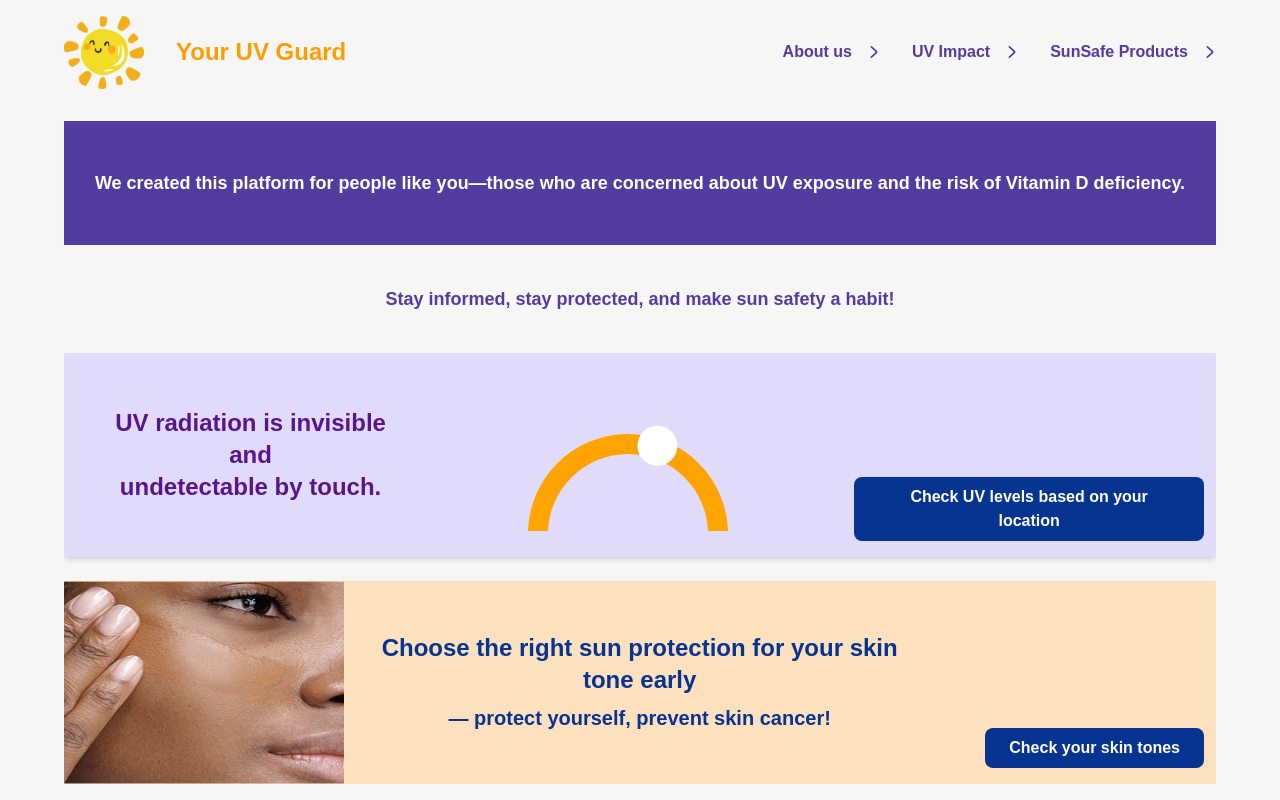
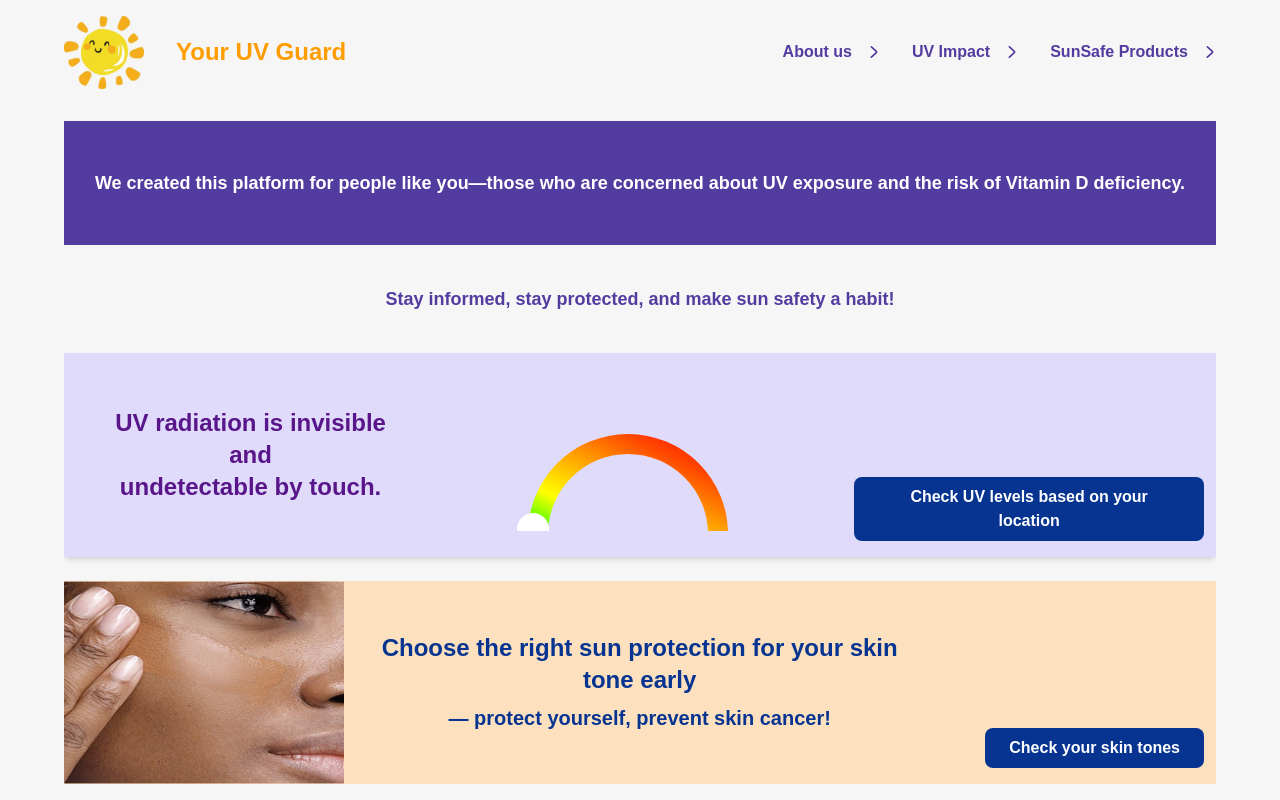
Before and after one commit to klauswong888/FIT5120-UVGuard, a Next.js app in the folder uv-guard/: page / in a window 1280 px wide. Built offline with nearby package versions, Linux system fonts and the light colour scheme.

Commit message:
real-time uvIndex stored in Redux

```diff
--- a/uv-guard/package.json
+++ b/uv-guard/package.json
@@ -15,6 +15,7 @@
     "@fortawesome/free-solid-svg-icons": "^6.7.2",
     "@fortawesome/react-fontawesome": "^0.2.2",
     "@hookform/resolvers": "^4.1.3",
+    "@reduxjs/toolkit": "^2.6.1",
     "moment": "^2.30.1",
     "next": "^15.2.2",
     "openmeteo": "^1.1.5",
@@ -24,6 +25,7 @@
     "react-dom": "^19.0.0",
     "react-hook-form": "^7.54.2",
     "react-icons": "^5.5.0",
+    "react-redux": "^9.2.0",
     "recharts": "^2.15.1",
     "zod": "^3.24.2"
   },
--- a/uv-guard/src/app/components/UVIndexChart.tsx
+++ b/uv-guard/src/app/components/UVIndexChart.tsx
@@ -1,62 +1,64 @@
 "use client";
-import { PieChart, Pie, Cell, ResponsiveContainer } from "recharts";
+import { useState, useEffect } from "react";
+import { PieChart, Pie, ResponsiveContainer } from "recharts";
+import { useAppSelector } from "@/app/store/hooks";
 
 const RADIAN = Math.PI / 180;
 
-// ✅ 定义数据类型
-interface PieData {
-  name: string;
-  value: number;
+// ✅ UV 颜色映射（渐变色）
+const UV_COLORS = [
+  { stop: "0%", color: "#00FF00" },   // 0-2 (低) 绿色
+  { stop: "25%", color: "#FFFF00" },  // 3-5 (中) 黄色
+  { stop: "50%", color: "#FFA500" },  // 6-7 (高) 橙色
+  { stop: "75%", color: "#FF4500" },  // 8-10 (非常高) 深橙
+  { stop: "100%", color: "#FF0000" }, // 11+ (极端) 红色
+];
+
+// ✅ UV Index 组件 Props
+interface UVIndexChartProps {
+  uvIndex: number; // 当前 UV 指数
 }
 
-// ✅ 定义组件 Props 类型
-interface DotIndicatorProps {
-  value: number; // UV 指数
-  data: PieData[]; // 数据数组
-  cx: number; // 圆心 X 坐标
-  cy: number; // 圆心 Y 坐标
-  iR: number; // 内半径
-  oR: number; // 外半径
-  color: string; // 指示点颜色
-}
+// ✅ UV Index 半圆组件
+const UVIndexChart = () => {
+  const [dotPosition, setDotPosition] = useState({ x: 0, y: 0 });
+  const uvIndex = useAppSelector((state) => state.uv.uvIndex);
 
-// ✅ dotIndicator 函数定义（指示点计算）
-const dotIndicator = ({ value, data, cx, cy, iR, oR, color }: DotIndicatorProps) => {
-  let total = data.reduce((sum, item) => sum + item.value, 0); // 计算总和
+  const maxUV = 12; // 最大 UV 指数
+  const cx = 170;
+  const cy = 150;
+  const iR = 80;
+  const oR = 100;
+  const dotSize = 16; // 指示点大小
 
-  // 计算指示点的角度
-  const ang = 180.0 * (1 - value / total);
-  const radians = -RADIAN * ang; // 转换为弧度
+  // ✅ 计算 UV Cell 数据
+  const data = [{ name: "UV Scale", value: maxUV }];
 
-  // 计算指示点的位置
+  // **计算指示点位置**
+  useEffect(() => {
+    const angle = 180 * (1 - uvIndex / maxUV); // 计算角度
+    const radians = -RADIAN * angle; // 转换为弧度
     const radius = (iR + oR) / 2; // 让点落在弧的中间
     const x = cx + radius * Math.cos(radians);
     const y = cy + radius * Math.sin(radians);
 
-  return <circle cx={x} cy={y} r={20} fill={color} stroke="none" />;
-};
+    setDotPosition({ x, y });
+  }, [uvIndex]);
 
-const data: PieData[] = [
-  { name: "A", value: 80 },
-];
-
-const cx = 170;
-const cy = 150;
-const iR = 80;
-const oR = 100;
-const value = 50;
-
-const UVIndexChart = () => {
   return (
     <div className="w-full h-[75%]">
       <ResponsiveContainer width="100%" height="100%">
         <PieChart>
+          {/* ✅ 定义渐变色 */}
           <defs>
-            <radialGradient id="gradientColor" x1="0%" y1="100%" x2="100%" y2="0%">
-              <stop offset="0%" stopColor="#FF9D00" />
-              <stop offset="100%" stopColor="#FFA500" />
-            </radialGradient>
+            <linearGradient id="uvGradient" x1="0%" y1="100%" x2="100%" y2="0%">
+              {UV_COLORS.map((stop, index) => (
+                <stop key={index} offset={stop.stop} stopColor={stop.color} />
+              ))}
+            </linearGradient>
           </defs>
+
+          {/* ✅ 渐变半圆 UV 颜色 */}
           <Pie
             dataKey="value"
             startAngle={180}
@@ -66,18 +68,16 @@ const UVIndexChart = () => {
             cy={cy}
             innerRadius={iR}
             outerRadius={oR}
-              // fill="url(#gradientColor)"
             stroke="none"
-          >
-              {data.map((entry, index) => (
-                <Cell key={`cell-${index}`} fill="url(#gradientColor)" />
-              ))}
-          </Pie>
-          {dotIndicator({ value, data, cx, cy, iR, oR, color: "#FFFFFF" })}
+            fill="url(#uvGradient)"
+          />
+
+          {/* ✅ 指示点 (dot) 放大且颜色固定白色 */}
+          <circle cx={dotPosition.x} cy={dotPosition.y} r={dotSize} fill="#FFFFFF" stroke="none" />
         </PieChart>
       </ResponsiveContainer>
     </div>
   );
-}
+};
 
 export default UVIndexChart;
--- a/uv-guard/src/app/layout.tsx
+++ b/uv-guard/src/app/layout.tsx
@@ -3,6 +3,7 @@ import localFont from "next/font/local";
 import "./globals.css";
 import Link from "next/link";
 import Image from "next/image";
+import Providers from "./store/Providers";
 
 const geistSans = localFont({
   src: "./fonts/GeistVF.woff",
@@ -59,7 +60,9 @@ export default function RootLayout({
                 </div>
               </header>
               <main className="flex-1 overflow-scroll">
-                {children}
+                <Providers>
+                  {children}
+                </Providers>
               </main>
             </div>
           </body>
--- a/uv-guard/src/app/pages/uvTrend/page.tsx
+++ b/uv-guard/src/app/pages/uvTrend/page.tsx
@@ -2,7 +2,9 @@
 import UvTrendChart from "@/app/components/UVTrendChart";
 import UVIndexChart from '@/app/components/UVIndexChart'
 import { useState, useEffect } from "react";
-import moment from "moment";
+import moment from "moment-timezone"
+import { useAppDispatch } from "@/app/store/hooks";
+import { setUVIndex } from "@/app/store/uvSlice";
 
 
 const DEFAULT_ADDRESS = "Melbourne, Australia";
@@ -18,6 +20,9 @@ const UvTrend = () => {
     const [lat, setLat] = useState<number | null>(null);
     const [lng, setLng] = useState<number | null>(null);
     const [timezone, setTimezone] = useState<string | null>(null);
+    const [currentUV, setCurrentUV] = useState<number>(0);
+
+    const dispatch = useAppDispatch();
 
     /** 🚀 页面加载时获取用户地理位置，并自动查询 UV 数据 */
     useEffect(() => {
@@ -90,7 +95,12 @@ const UvTrend = () => {
             const data = await res.json();
 
             if (!data.error) {
-                setUvData(formatUvData(data.uvData));
+                const formattedData = formatUvData(data.uvData);
+                setUvData(formattedData);
+                const nowHour = moment().tz(timezone).hour();
+                const currentUVIndex = formattedData.find((item) => parseInt(item.time.split(":")[0]) === nowHour);
+
+                dispatch(setUVIndex(currentUVIndex ? currentUVIndex.uvIndex : 0));
             } else {
                 alert("Failed to fetch UV data.");
             }
@@ -103,8 +113,18 @@ const UvTrend = () => {
 
     /** ⏳ 更新时间 */
     useEffect(() => {
-        setCurrentTime(`${moment().format("HH:mm")}, ${moment(selectedDate).format("DD MMM YYYY")}`);
-    }, [selectedDate]);
+        const updateTime = () => {
+        const validTimezone = timezone ?? "Australia/Melbourne";
+        const now = moment().tz(validTimezone);
+        const formattedDate = moment(selectedDate).tz(validTimezone).format("DD MMM YYYY");
+        setCurrentTime(`${now.format("HH:mm")}, ${formattedDate}`);
+        };
+        updateTime();
+
+        const interval = setInterval(updateTime, 60000);
+
+        return () => clearInterval(interval);
+    }, [timezone, selectedDate]);
 
     /** 📊 格式化 UV 数据 */
     const formatUvData = (rawData: number[]) => {
@@ -113,6 +133,21 @@ const UvTrend = () => {
             uvIndex: value,
         }));
     };
+
+    /** 🌞 监听 UV 数据 & 时间，实时获取当前 UV */
+    useEffect(() => {
+        if (!timezone || uvData.length === 0) return;
+
+        const validTimezone = timezone ?? "Australia/Melbourne";
+        const nowHour = moment().tz(validTimezone).hour(); // 获取当前小时数（0-23）
+
+        // 查找当前小时对应的 UV 值
+        const currentUVIndex = uvData.find((item) => parseInt(item.time.split(":")[0]) === nowHour);
+
+        dispatch(setUVIndex(currentUVIndex ? currentUVIndex.uvIndex : 0));
+
+        setCurrentUV(currentUVIndex ? currentUVIndex.uvIndex : 0);
+    }, [uvData, timezone]);
 
   return (
     <div className="flex flex-col items-center h-full gap-6">
--- /dev/null
+++ b/uv-guard/src/app/store/Providers.tsx
@@ -0,0 +1,10 @@
+"use client";
+import { Provider } from "react-redux";
+import { store } from "./store";
+
+// Redux Provider 组件
+const Providers = ({ children }: { children: React.ReactNode }) => {
+  return <Provider store={store}>{children}</Provider>;
+};
+
+export default Providers;
--- /dev/null
+++ b/uv-guard/src/app/store/hooks.ts
@@ -0,0 +1,6 @@
+import { TypedUseSelectorHook, useDispatch, useSelector } from "react-redux";
+import type { RootState, AppDispatch } from "./store";
+
+// 创建类型安全的 Hooks
+export const useAppDispatch: () => AppDispatch = useDispatch;
+export const useAppSelector: TypedUseSelectorHook<RootState> = useSelector;
--- /dev/null
+++ b/uv-guard/src/app/store/store.ts
@@ -0,0 +1,13 @@
+import { configureStore } from "@reduxjs/toolkit";
+import uvReducer from "./uvSlice"; // 导入 UV Reducer
+
+// 创建 Redux Store
+export const store = configureStore({
+  reducer: {
+    uv: uvReducer, // 注册 UV Reducer
+  },
+});
+
+// 获取 Store 的类型
+export type RootState = ReturnType<typeof store.getState>;
+export type AppDispatch = typeof store.dispatch;
--- /dev/null
+++ b/uv-guard/src/app/store/uvSlice.ts
@@ -0,0 +1,29 @@
+import { createSlice, PayloadAction } from "@reduxjs/toolkit";
+
+// 定义 UV Index 状态类型
+interface UVState {
+  uvIndex: number;
+}
+
+// 初始状态
+const initialState: UVState = {
+  uvIndex: 0, // 默认 UV 指数
+};
+
+// 创建 Slice
+const uvSlice = createSlice({
+  name: "uv",
+  initialState,
+  reducers: {
+    // 设置 UV 指数
+    setUVIndex: (state, action: PayloadAction<number>) => {
+      state.uvIndex = action.payload;
+    },
+  },
+});
+
+// 导出 Action
+export const { setUVIndex } = uvSlice.actions;
+
+// 导出 Reducer
+export default uvSlice.reducer;
```
Also changed, not shown: 1 other file (tests, documents, lock files or other folders). Lines whose indentation alone changed are shown as unchanged.
